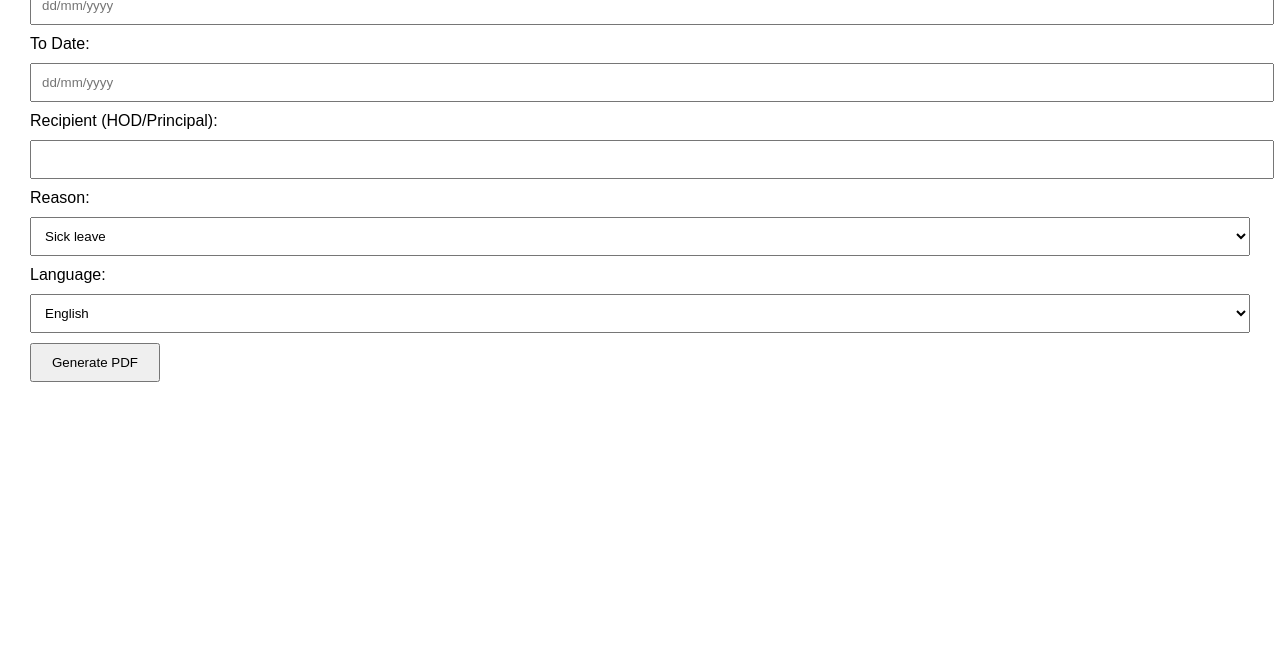
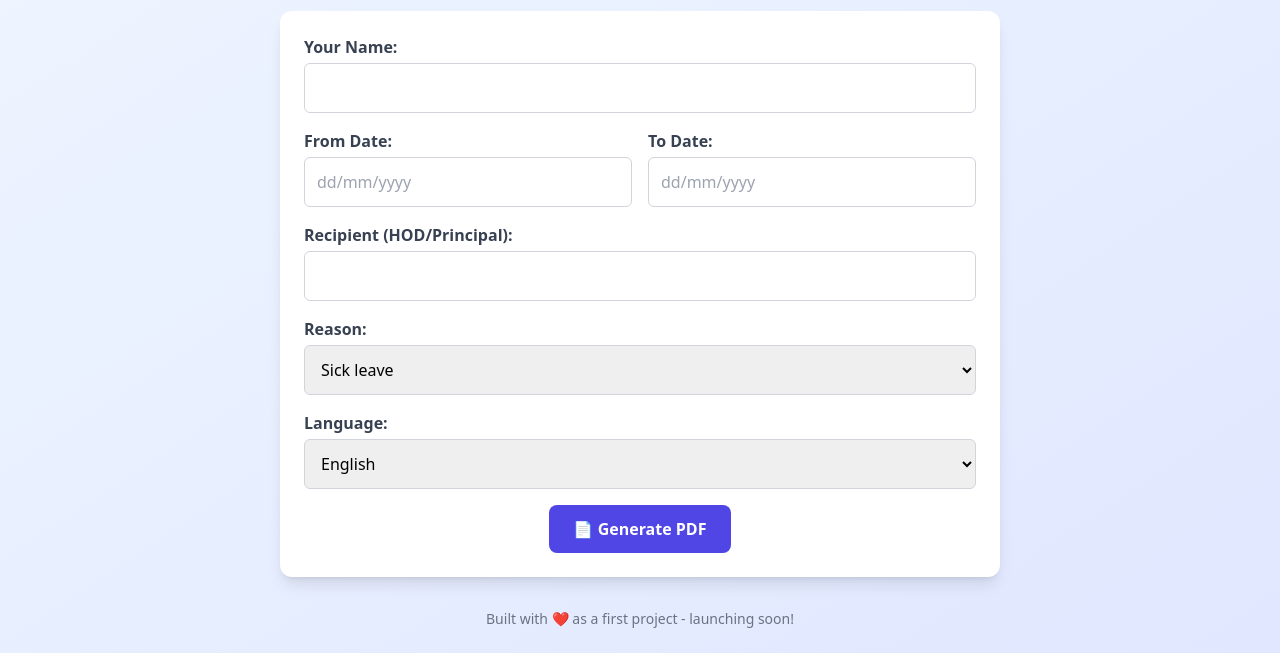
Before and after one commit to 241001076/Leavo, a Flask app: page / in a window 1280 px wide. Shown: the part 197-850 px from the top of the page. Before the commit the page ends 579 px from the top, so only its background shows below. Run offline with Flask 3, Linux system fonts and the light colour scheme; some libraries are stand-ins or nearby versions.

Commit message:
Updated UI with new icon and improved layout

```diff
--- a/templates/index.html
+++ b/templates/index.html
@@ -1,41 +1,68 @@
 <!DOCTYPE html>
-<html>
+<html lang="en">
 <head>
-    <title>Excuse-o-Matic Web</title>
-    <style>
-        body { font-family: Arial; margin: 30px; }
-        input, select { width: 100%; padding: 10px; margin: 10px 0; }
-        button { padding: 10px 20px; }
-    </style>
+    <meta charset="UTF-8">
+    <title>Leavo - Smart Leave Letter Generator</title>
+    <script src="https://cdn.tailwindcss.com"></script>
 </head>
-<body>
-    <h2>🛠️ Leavo - Smart Leave Letter Generator | 🎯 MVP Build</h2>
-    <form method="post">
-        <label>Your Name:</label>
-        <input type="text" name="name" required>
+<body class="bg-gradient-to-br from-blue-50 to-indigo-100 min-h-screen font-sans">
 
-        <label>From Date:</label>
-        <input type="text" name="from_date" placeholder="dd/mm/yyyy" required>
+    <div class="max-w-3xl mx-auto p-6">
+        <!-- Header -->
+        <div class="text-center mb-8">
+            <img src="https://cdn-icons-png.flaticon.com/512/2202/2202112.png" alt="Leave Icon" class="w-24 mx-auto mb-4">
+            <h1 class="text-3xl font-bold text-indigo-700">🛠️ Leavo - Smart Leave Letter Generator</h1>
+            <p class="text-sm text-gray-600 mt-2">🎯 MVP Build | Craft Professional Leave Letters in Seconds</p>
+        </div>
 
-        <label>To Date:</label>
-        <input type="text" name="to_date" placeholder="dd/mm/yyyy" required>
+        <!-- Form -->
+        <form method="post" class="bg-white p-6 rounded-xl shadow-lg space-y-4">
+            <div>
+                <label class="block text-gray-700 font-semibold">Your Name:</label>
+                <input type="text" name="name" required class="w-full mt-1 p-3 rounded-md border border-gray-300">
+            </div>
 
-        <label>Recipient (HOD/Principal):</label>
-        <input type="text" name="recipient" required>
+            <div class="grid grid-cols-1 md:grid-cols-2 gap-4">
+                <div>
+                    <label class="block text-gray-700 font-semibold">From Date:</label>
+                    <input type="text" name="from_date" placeholder="dd/mm/yyyy" required class="w-full mt-1 p-3 rounded-md border border-gray-300">
+                </div>
+                <div>
+                    <label class="block text-gray-700 font-semibold">To Date:</label>
+                    <input type="text" name="to_date" placeholder="dd/mm/yyyy" required class="w-full mt-1 p-3 rounded-md border border-gray-300">
+                </div>
+            </div>
 
-        <label>Reason:</label>
-        <select name="reason">
+            <div>
+                <label class="block text-gray-700 font-semibold">Recipient (HOD/Principal):</label>
+                <input type="text" name="recipient" required class="w-full mt-1 p-3 rounded-md border border-gray-300">
+            </div>
+
+            <div>
+                <label class="block text-gray-700 font-semibold">Reason:</label>
+                <select name="reason" class="w-full mt-1 p-3 rounded-md border border-gray-300">
                     {% for r in reasons %}
                     <option value="{{ r }}">{{ r }}</option>
                     {% endfor %}
                 </select>
+            </div>
 
-        <label>Language:</label>
-        <select name="language">
+            <div>
+                <label class="block text-gray-700 font-semibold">Language:</label>
+                <select name="language" class="w-full mt-1 p-3 rounded-md border border-gray-300">
                     <option>English</option>
                 </select>
+            </div>
 
-        <button type="submit">Generate PDF</button>
+            <div class="text-center">
+                <button type="submit" class="bg-indigo-600 hover:bg-indigo-700 text-white font-semibold py-3 px-6 rounded-lg transition duration-300">
+                    📄 Generate PDF
+                </button>
+            </div>
         </form>
+
+        <!-- Footer -->
+        <p class="text-center text-sm text-gray-500 mt-8">Built with ❤️ as a first project - launching soon!</p>
+    </div>
 </body>
 </html>
```
Lines whose indentation alone changed are shown as unchanged.
